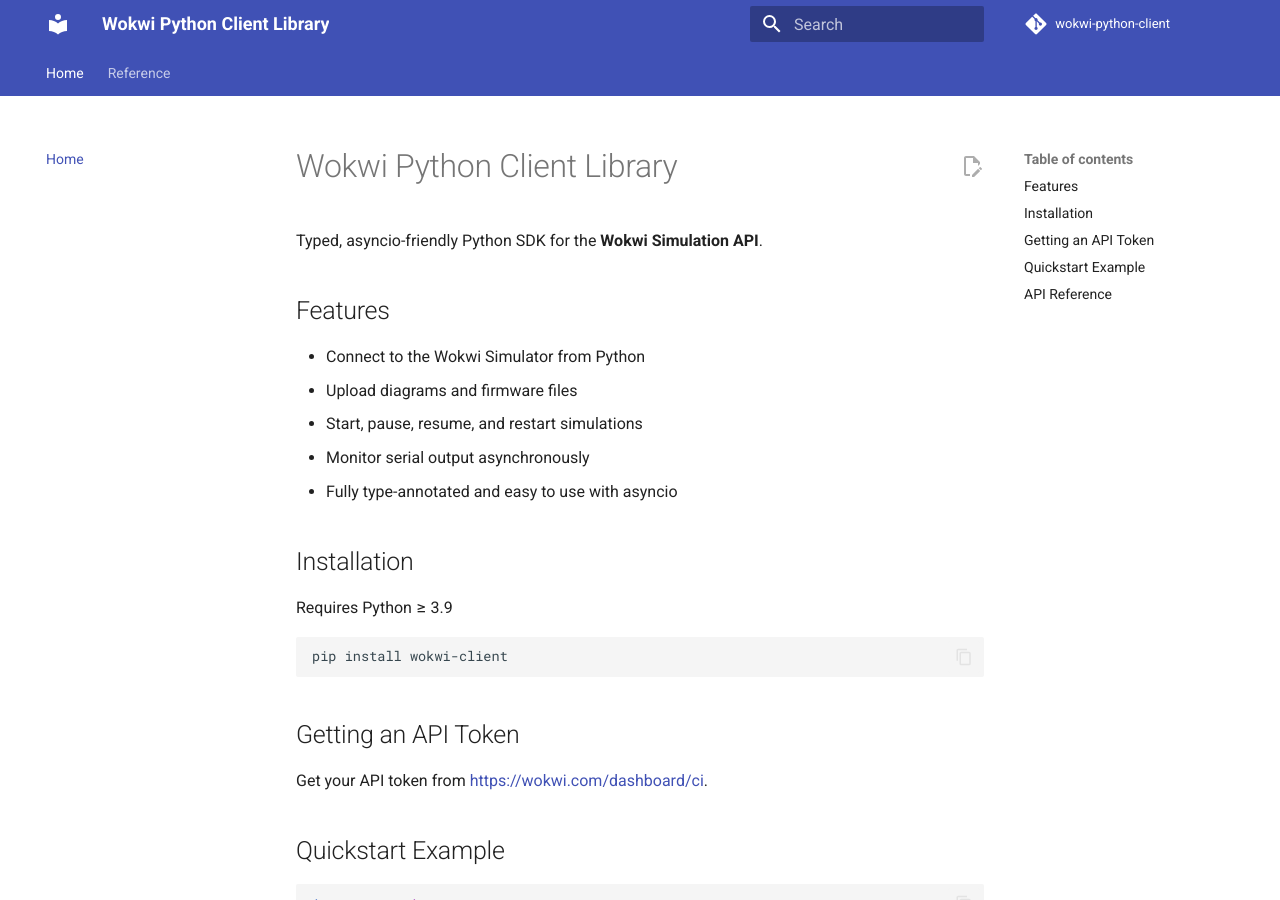
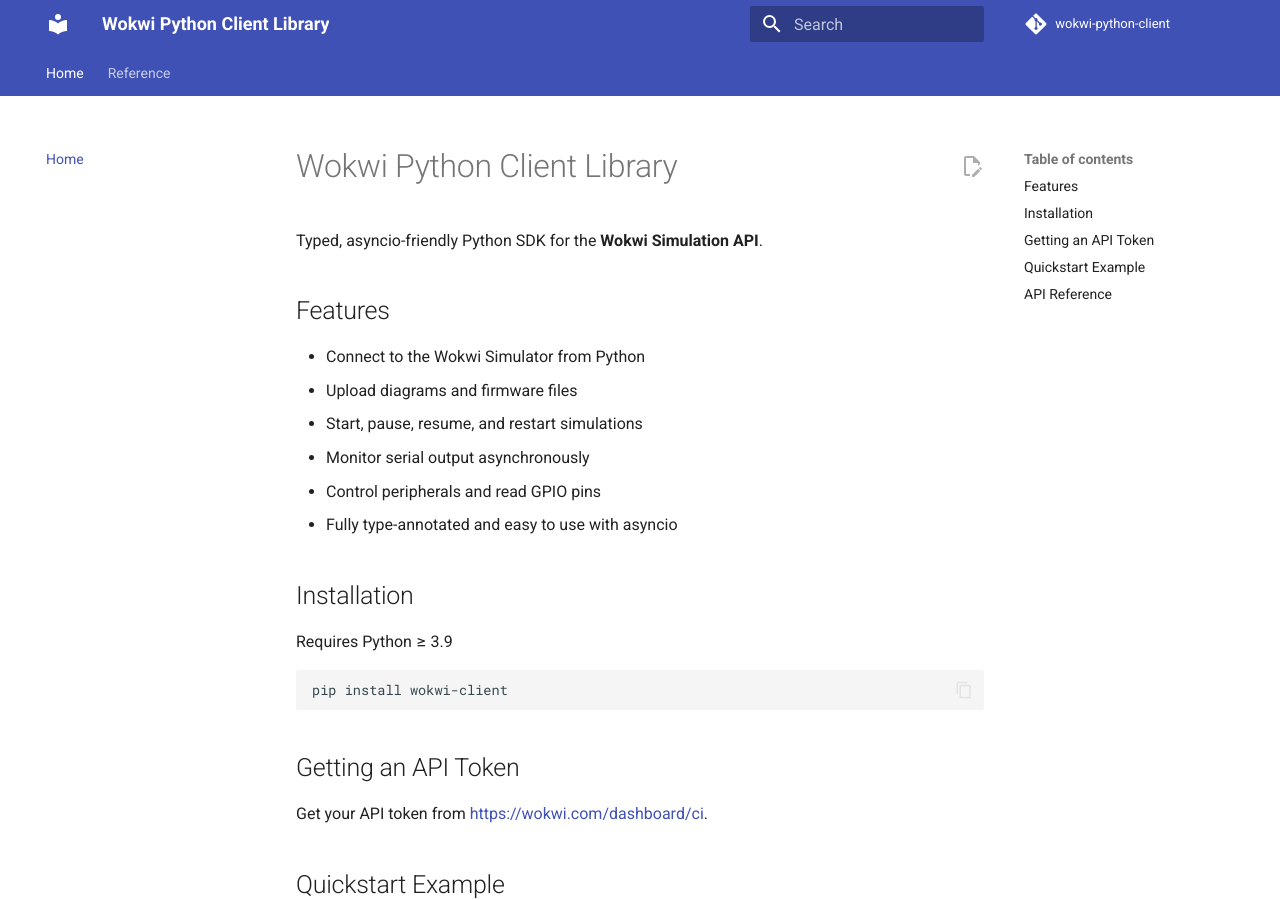
Before and after one commit to wokwi/wokwi-python-client, an MkDocs documentation site: the page built from docs/index.md, in a window 1280 px wide and 900 px high. Built offline with MkDocs 1.6.1 and Material for MkDocs 9.7.7, drawn with Linux system fonts in a browser that asks for light colours; comment, search, counter and statistics services are not loaded.

Commit message:
docs: update features list to include control of peripherals and GPIO pins

```diff
--- a/docs/index.md
+++ b/docs/index.md
@@ -8,6 +8,7 @@
 - Upload diagrams and firmware files
 - Start, pause, resume, and restart simulations
 - Monitor serial output asynchronously
+- Control peripherals and read GPIO pins
 - Fully type-annotated and easy to use with asyncio
 
 ## Installation
```
